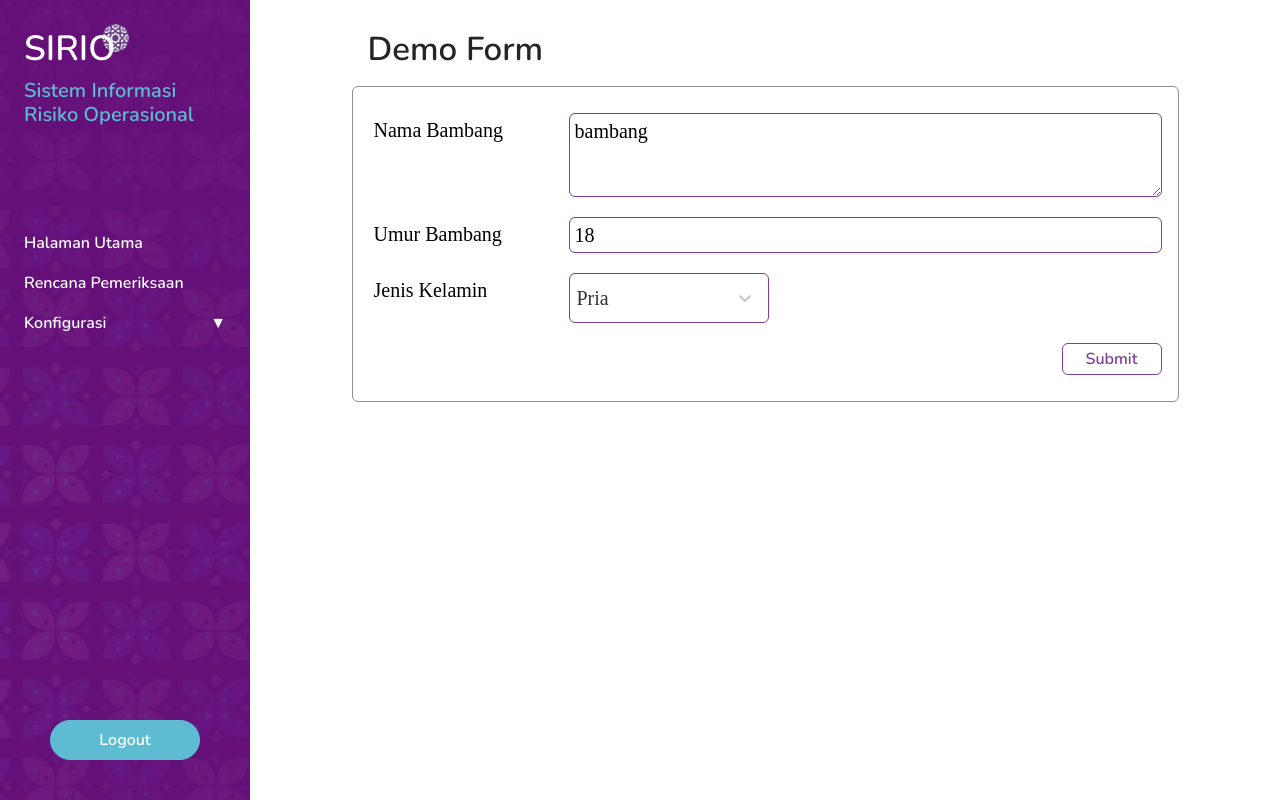
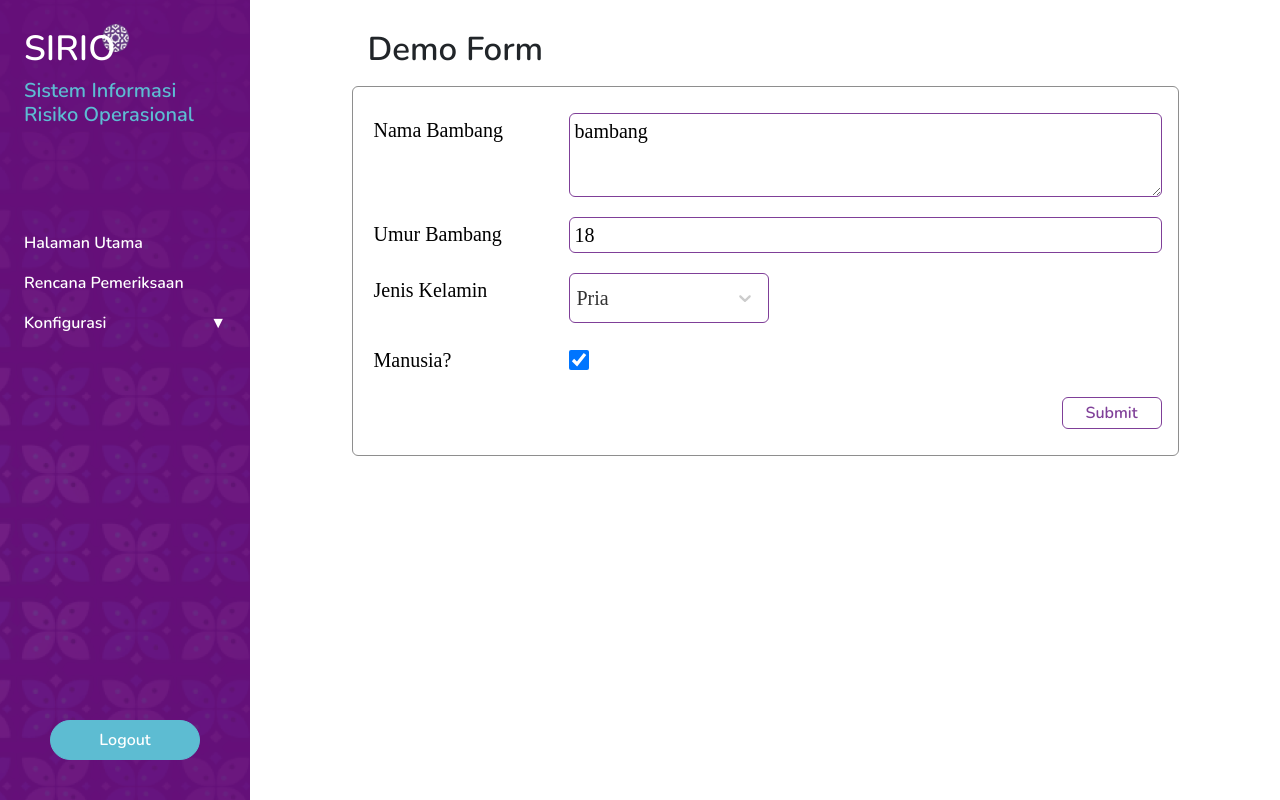
Before and after one commit to Argonaut-B04/SIRIO, a React (Create React App) app in the folder FrontEnd/: page /Form in a window 1280 px wide. Built offline with nearby package versions, Linux system fonts and the light colour scheme.

Commit message:
feat: adding support for checkbox

```diff
--- a/FrontEnd/src/Components/Form/SirioFormComponent/SirioField.jsx
+++ b/FrontEnd/src/Components/Form/SirioFormComponent/SirioField.jsx
@@ -59,10 +59,29 @@ export default class SirioField extends Component {
                     />
                 </fieldset>
             )
+        } else if (this.props.type === "checkbox") {
+            return (
+                <fieldset>
+                    <label className={classes.label} type={this.props.type}>
+                        {this.props.label}
+                    </label>
+                    <input
+                        type={this.props.type}
+
+                        name={this.props.name}
+                        defaultChecked={this.props.value}
+                        value={this.defaultChecked ? true : false}
+                        onChange={this.props.handleChange}
+
+                        className={classes.input}
+                    />
+                    <span class="checkmark"></span>
+                </fieldset>
+            );
         }
         return (
             <fieldset>
-                <label className={classes.label}>
+                <label className={classes.label} type={this.props.type}>
                     {this.props.label}
                 </label>
                 <input
--- a/FrontEnd/src/Components/Form/SirioFormComponent/SirioField.module.css
+++ b/FrontEnd/src/Components/Form/SirioFormComponent/SirioField.module.css
@@ -21,6 +21,23 @@
     border-radius: 6px;
 }
 
+.input[type="checkbox"] {
+    width: unset;
+    vertical-align: middle;
+    width: 20px;
+    height: 20px;
+    border-radius: 5px;
+    border: 2px solid #555;
+}
+
+.label[type="checkbox"] {
+    vertical-align: middle;
+}
+
+.checkmark {
+    background-color: tomato;
+}
+
 .input:focus {
     outline: none !important;
 }
--- a/FrontEnd/src/pages/form.jsx
+++ b/FrontEnd/src/pages/form.jsx
@@ -13,7 +13,8 @@ export default class TheForm extends React.Component {
         this.state = {
             nama: "bambang",
             umur: 18,
-            jenisKelamin: "Pria"
+            jenisKelamin: "Pria",
+            manusia: true
         }
 
         this.handleChange = this.handleChange.bind(this);
@@ -24,12 +25,21 @@ export default class TheForm extends React.Component {
     // Fungsi untuk mengubah state ketika isi dari input diubah
     // Fungsi ini wajib ada jika membuat form
     handleChange(event) {
+        if (typeof event.target.checked === "boolean") {
+            this.setState(
+                {
+                    [event.target.name]
+                        : event.target.checked
+                }
+            )
+        } else {
             this.setState(
                 {
                     [event.target.name]
                         : event.target.value
                 }
             )
+        }
     }
 
     // Fungsi untuk mengubah state ketika isi dropdown diubah
@@ -89,6 +99,12 @@ export default class TheForm extends React.Component {
                             value: "gak tau apa"
                         }
                     ]
+                }, {
+                    label: "Manusia?",
+                    handleChange: this.handleChange,
+                    type: "checkbox",
+                    name: "manusia",
+                    value: this.state.manusia,
                 }
             ]
         )
```
Lines whose indentation alone changed are shown as unchanged.
